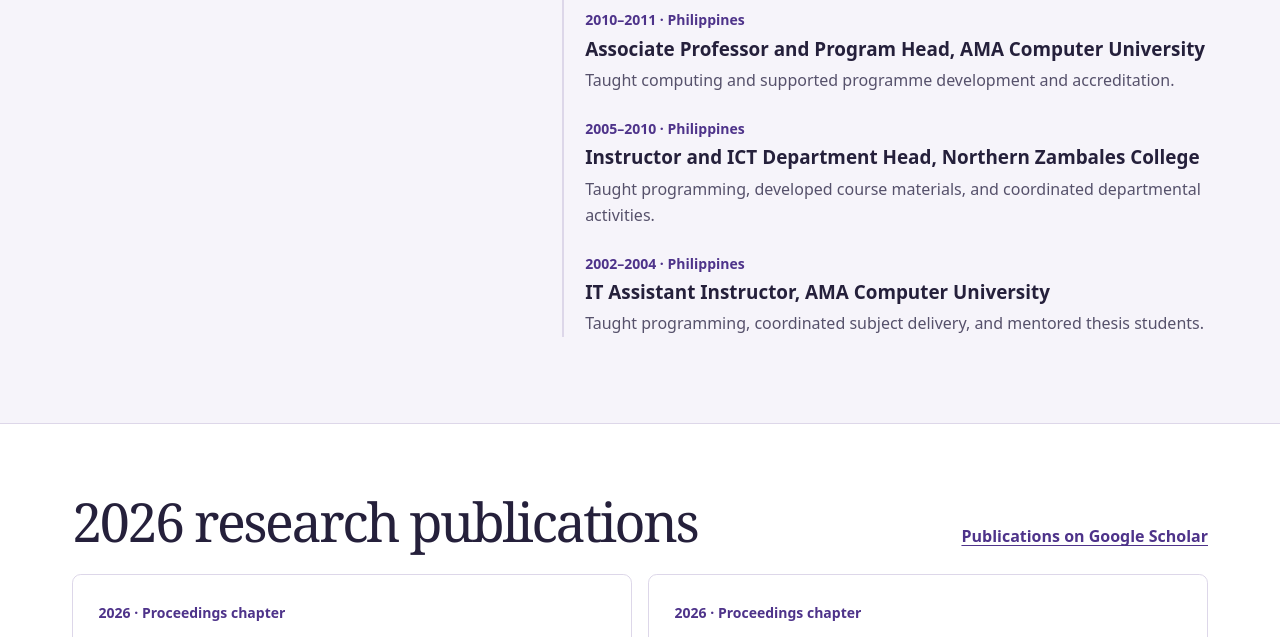
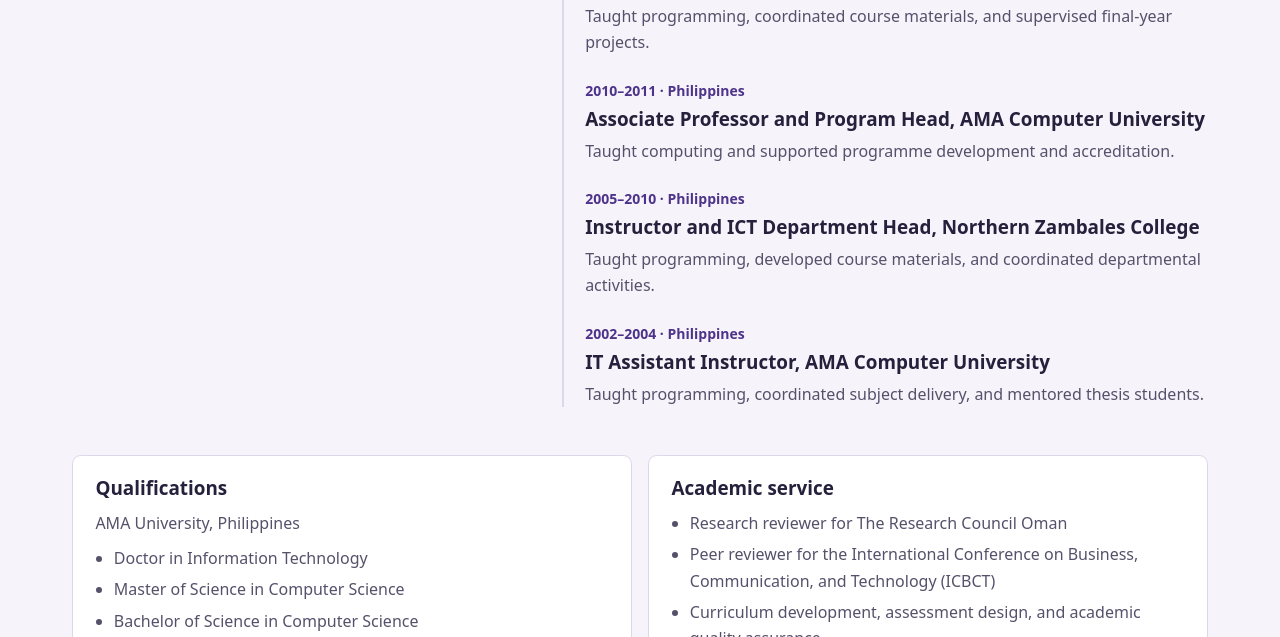
Before and after one commit to smdomingo/portfolio, a plain HTML site: page index.html in a window 1280 px wide. Shown: the part 2163-2800 px from the top of the page. Drawn offline with Linux system fonts and the light colour scheme.

Commit message:
Add academic credentials and programme coordinator role

```diff
--- a/index.html
+++ b/index.html
@@ -5,7 +5,7 @@
   <meta name="viewport" content="width=device-width, initial-scale=1">
   <meta name="description" content="Dr. Salvacion Mata-Domingo, Assistant Professor in Cybersecurity at Muscat University. Explore her academic career, publications, research, and student mentoring.">
   <title>Dr. Salvacion Mata-Domingo | Academic Portfolio</title>
-  <link rel="stylesheet" href="styles.css?v=7">
+  <link rel="stylesheet" href="styles.css?v=8">
 </head>
 <body id="top">
   <a class="skip-link" href="#main">Skip to content</a>
@@ -28,7 +28,7 @@
       <div class="container hero-inner">
         <div class="hero-copy">
           <div class="hero-profile">
-            <img class="profile-portrait" src="linkedin-portrait.jpg" width="100" height="100" alt="Portrait of Dr. Salvacion Mata-Domingo">
+            <img class="profile-portrait" src="linkedin-portrait.jpg?v=2" width="591" height="621" alt="Portrait of Dr. Salvacion Mata-Domingo">
             <p class="eyebrow">Computing educator &amp; researcher</p>
           </div>
           <h1 id="intro-title"><span class="honorific">Dr.</span> Salvacion<br>Mata-Domingo</h1>
@@ -63,6 +63,7 @@
           <li>
             <p class="meta">September 2026–present · Oman</p>
             <h3>Assistant Professor in Cybersecurity, Muscat University</h3>
+            <p>College of Science and Technology. Program Coordinator for the BEng in Digital and Software Engineering.</p>
           </li>
           <li>
             <p class="meta">October 2014–June 2026 · 11 years 9 months · Oman</p>
@@ -91,6 +92,25 @@
             <p>Taught programming, coordinated subject delivery, and mentored thesis students.</p>
           </li>
         </ol>
+      </div>
+      <div class="container career-details">
+        <section aria-labelledby="qualifications-title">
+          <h3 id="qualifications-title">Qualifications</h3>
+          <p>AMA University, Philippines</p>
+          <ul>
+            <li>Doctor in Information Technology</li>
+            <li>Master of Science in Computer Science</li>
+            <li>Bachelor of Science in Computer Science</li>
+          </ul>
+        </section>
+        <section aria-labelledby="academic-service-title">
+          <h3 id="academic-service-title">Academic service</h3>
+          <ul>
+            <li>Research reviewer for The Research Council Oman</li>
+            <li>Peer reviewer for the International Conference on Business, Communication, and Technology (ICBCT)</li>
+            <li>Curriculum development, assessment design, and academic quality assurance</li>
+          </ul>
+        </section>
       </div>
     </section>
 
@@ -181,6 +201,7 @@
         <h2 id="teaching-title">Teaching and mentoring</h2>
         <p>I have supervised more than 50 dissertation students, guiding them through research design, implementation, evaluation, and academic writing. I develop teaching materials and assessments for programming, software engineering, web systems, databases, and cybersecurity.</p>
         <p>As faculty mentor for the funded Green AI project, I guided students in exploring how AI could support environmental sustainability in Oman.</p>
+        <p>I also mentored student projects for Staffordshire University’s Digital GRADEX21.</p>
       </div>
       <figure class="career-figure">
         <img src="research-mentoring.webp" width="1200" height="800" alt="Collaborators reviewing a research chart and notebook around a table" loading="lazy" decoding="async">
--- a/styles.css
+++ b/styles.css
@@ -36,7 +36,7 @@ nav a:hover { text-decoration: underline; }
 .hero { background: var(--tint); border-bottom: 1px solid var(--line); }
 .hero-inner { display: grid; grid-template-columns: minmax(0, 1.3fr) minmax(15rem, .7fr); align-items: center; gap: clamp(2rem, 7vw, 6rem); padding-block: clamp(3rem, 7vw, 6rem); }
 .hero-profile { display: flex; align-items: center; gap: .9rem; }
-.profile-portrait { flex: none; display: block; width: 5.5rem; height: 5.5rem; object-fit: cover; border: 2px solid var(--paper); border-radius: 50%; box-shadow: 0 0 0 1px var(--line); }
+.profile-portrait { flex: none; display: block; width: 6.25rem; height: 6.25rem; object-fit: cover; border: 2px solid var(--paper); border-radius: 50%; box-shadow: 0 0 0 1px var(--line); }
 .eyebrow, .meta { color: var(--accent); font-size: .875rem; font-weight: 700; }
 .eyebrow { letter-spacing: .1em; text-transform: uppercase; }
 h1, h2 { font-family: var(--display); font-weight: 400; letter-spacing: -.045em; }
@@ -69,6 +69,12 @@ h2 { font-size: clamp(2.05rem, 4.2vw, 3.45rem); line-height: 1.05; }
 .career-list h3 { margin-top: .25rem; }
 .career-list h3 + p { margin-top: .35rem; color: var(--muted); }
 .career-logo { display: block; width: 11rem; max-width: 100%; height: auto; margin-top: .65rem; padding: .5rem .65rem; border-radius: .35rem; background: var(--accent-dark); }
+.career-details { display: grid; grid-template-columns: repeat(2, minmax(0, 1fr)); gap: 1rem; margin-top: 2rem; }
+.career-details section { padding: 1.2rem 1.4rem; border: 1px solid var(--line); border-radius: .55rem; background: var(--paper); }
+.career-details h3 { margin-top: 0; }
+.career-details p, .career-details ul { margin-top: .55rem; color: var(--muted); }
+.career-details ul { padding-inline-start: 1.15rem; }
+.career-details li + li { margin-top: .3rem; }
 .teaching-layout { display: grid; align-items: center; grid-template-columns: minmax(0, 1.15fr) minmax(0, 1fr); gap: clamp(1.25rem, 5vw, 4rem); }
 .teaching-layout h2 { margin-bottom: .85rem; }
 
@@ -98,5 +104,5 @@ h3 a { color: var(--ink); text-decoration-color: #aa98c5; }
 }
 
 @media (max-width: 35rem) {
-  .publication-grid, .project-grid { grid-template-columns: 1fr; }
+  .publication-grid, .project-grid, .career-details { grid-template-columns: 1fr; }
 }
```
Also changed, not shown: linkedin-portrait.jpg.
